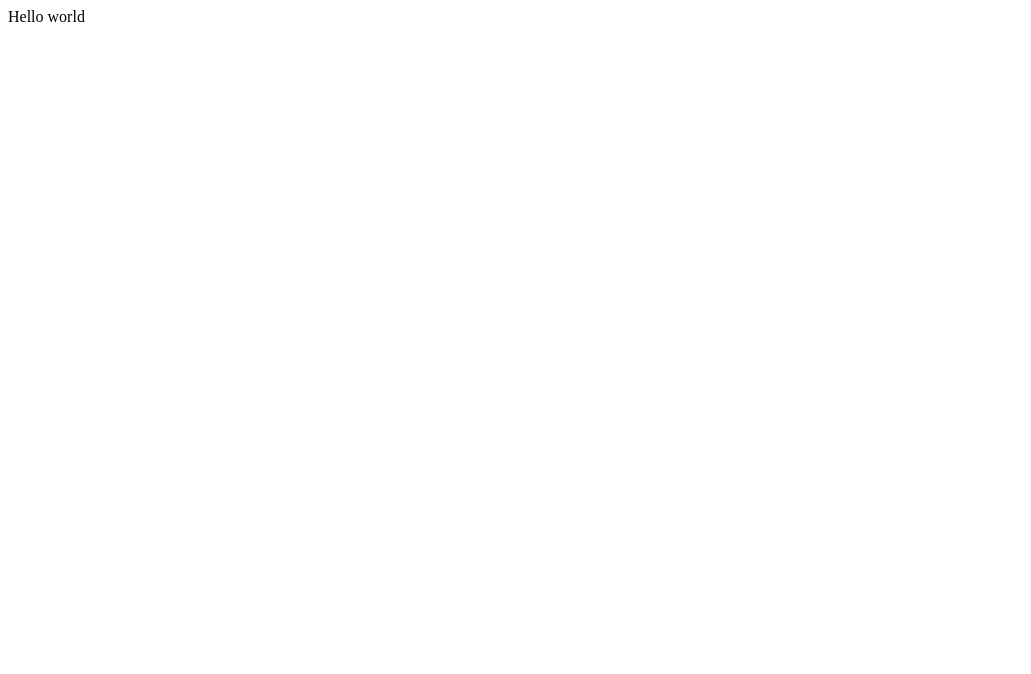
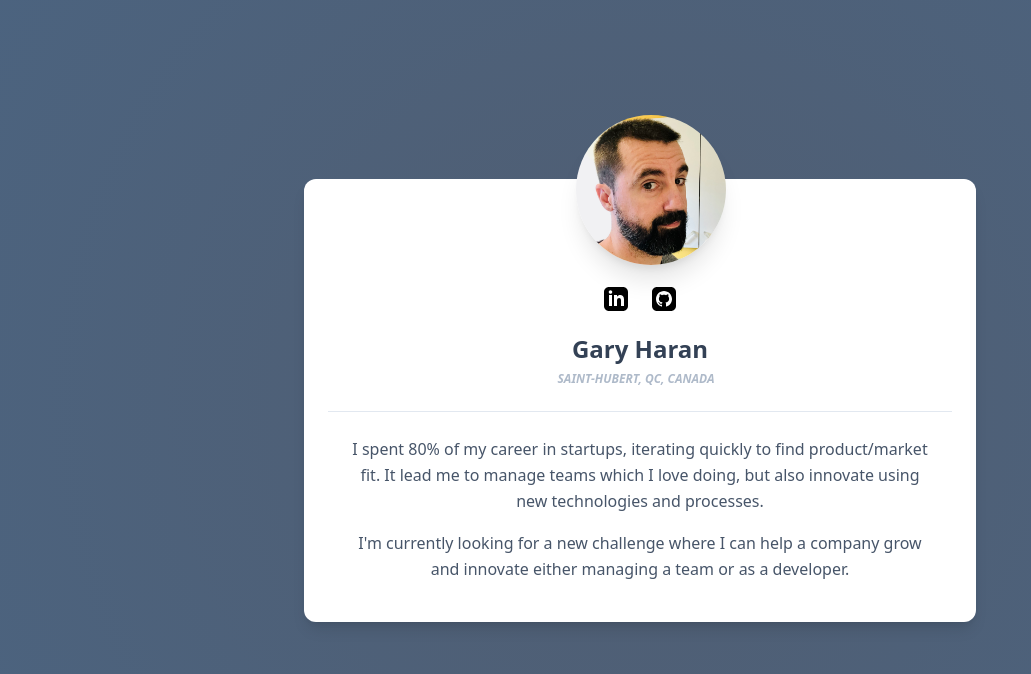
Before and after one commit to garyharan/garyharan.github.io, a plain HTML site: page index.html in a window 1280 px wide. Shown: the whole page, without its empty margins (0-1031 px from the left). Drawn offline with nearby package versions, Linux system fonts and the light colour scheme.

Commit message:
updated home page

```diff
--- a/index.html
+++ b/index.html
@@ -1 +1,83 @@
-<html><body>Hello world</body></html>
+<!DOCTYPE html>
+<html>
+
+  <head>
+    <title>Centered Page with List of URLs</title>
+    <script src="https://cdn.tailwindcss.com"></script>
+    <script>
+      tailwind.config = {
+        theme: {
+          extend: {
+            colors: {
+              clifford: '#da373d',
+            }
+          }
+        }
+      }
+    </script>
+    <style>
+      body {
+        background: rgb(52,61,77);
+background: radial-gradient(circle, rgba(52,61,77,0.41220238095238093) 0%, rgba(19,60,99,0.30015756302521013) 100%);
+      }
+    </style>
+  </head>
+
+  <body class="bg-slate-500 flex items-center">
+
+    <div class="flex h-screen items-center align-middle justify-center mx-auto md:max-w-2xl min-w-0 break-words ">
+      <div class="px-6 m-auto w-full bg-white shadow-lg rounded-xl">
+        <div class="flex flex-wrap justify-center">
+
+          <div class="w-full flex justify-center">
+            <div class="relative">
+              <img src="gary_haran.jpg"
+                class="shadow-xl rounded-full align-middle border-none absolute -m-16 -ml-20 lg:-ml-16 max-w-[150px]" />
+            </div>
+          </div>
+
+          <div class="w-full text-center mt-20">
+            <div class="flex justify-center lg:pt-4 pt-8 pb-0">
+              <div class="p-3 text-center">
+                <a href="https://www.linkedin.com/in/garyharan/" title="My LinkedIn profile">
+                  <svg xmlns="http://www.w3.org/2000/svg" width="24" height="24" viewBox="0 0 24 24">
+                    <path
+                      d="M19 0h-14c-2.761 0-5 2.239-5 5v14c0 2.761 2.239 5 5 5h14c2.762 0 5-2.239 5-5v-14c0-2.761-2.238-5-5-5zm-11 19h-3v-11h3v11zm-1.5-12.268c-.966 0-1.75-.79-1.75-1.764s.784-1.764 1.75-1.764 1.75.79 1.75 1.764-.783 1.764-1.75 1.764zm13.5 12.268h-3v-5.604c0-3.368-4-3.113-4 0v5.604h-3v-11h3v1.765c1.396-2.586 7-2.777 7 2.476v6.759z" />
+                  </svg>
+                </a>
+              </div>
+              <div class="p-3 text-center">
+                <a href="https://www.github.com/garyharan/" title="My Github profile">
+                  <svg xmlns="http://www.w3.org/2000/svg" width="24" height="24" viewBox="0 0 24 24">
+                    <path
+                      d="M19 0h-14c-2.761 0-5 2.239-5 5v14c0 2.761 2.239 5 5 5h14c2.762 0 5-2.239 5-5v-14c0-2.761-2.238-5-5-5zm-4.466 19.59c-.405.078-.534-.171-.534-.384v-2.195c0-.747-.262-1.233-.55-1.481 1.782-.198 3.654-.875 3.654-3.947 0-.874-.312-1.588-.823-2.147.082-.202.356-1.016-.079-2.117 0 0-.671-.215-2.198.82-.64-.18-1.324-.267-2.004-.271-.68.003-1.364.091-2.003.269-1.528-1.035-2.2-.82-2.2-.82-.434 1.102-.16 1.915-.077 2.118-.512.56-.824 1.273-.824 2.147 0 3.064 1.867 3.751 3.645 3.954-.229.2-.436.552-.508 1.07-.457.204-1.614.557-2.328-.666 0 0-.423-.768-1.227-.825 0 0-.78-.01-.055.487 0 0 .525.246.889 1.17 0 0 .463 1.428 2.688.944v1.489c0 .211-.129.459-.528.385-3.18-1.057-5.472-4.056-5.472-7.59 0-4.419 3.582-8 8-8s8 3.581 8 8c0 3.533-2.289 6.531-5.466 7.59z" />
+                  </svg>
+                </a>
+              </div>
+            </div>
+          </div>
+        </div>
+        <div class="text-center mt-2">
+          <h3 class="text-2xl text-slate-700 font-bold leading-normal mb-1">Gary Haran</h3>
+          <div class="text-xs mt-0 mb-2 text-slate-400 font-bold uppercase">
+            <i class="fas fa-map-marker-alt mr-2 text-slate-400 opacity-75">Saint-Hubert, QC, Canada </i></div>
+        </div>
+        <div class="mt-6 py-6 border-t border-slate-200 text-center">
+          <div class="flex flex-wrap justify-center">
+            <div class="w-full px-4">
+              <p class="font-light leading-relaxed text-slate-600 mb-4">
+                I spent 80% of my career in startups, iterating quickly to find product/market fit. It lead me to manage
+                teams which I love doing, but also innovate using new technologies and processes.
+              </p>
+
+              <p class="font-light leading-relaxed text-slate-600 mb-4">
+                I'm currently looking for a new challenge where I can help a company grow and innovate
+                either managing a team or as a developer.
+              </p>
+            </div>
+          </div>
+        </div>
+      </div>
+    </div>
+
+</html>
```
Also changed, not shown: gary_haran.jpg (added), 2 other files.
